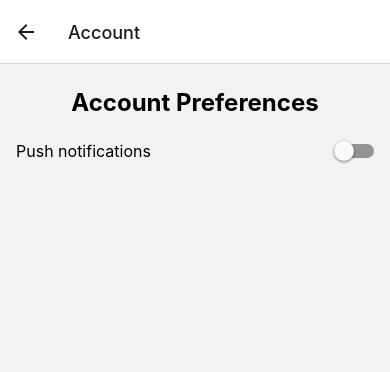
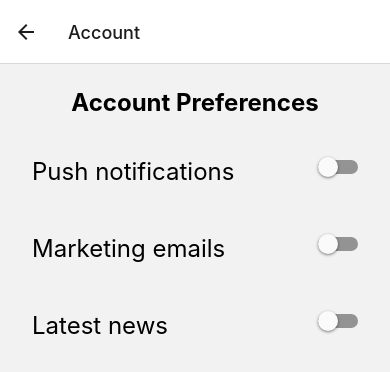
Before and after one commit to joktz/little-lemon-app, a React Native app: screen /Account in a window 390 px wide. Shown: the top 372 px of the page. Built offline with nearby package versions, Linux system fonts and the light colour scheme.

Commit message:
Feat: Added marketing and news switches with matching states.

```diff
--- a/screens/Account.js
+++ b/screens/Account.js
@@ -2,12 +2,25 @@ import React, {useState} from 'react';
 import {View, Text, StyleSheet, Switch} from 'react-native';
 
 const AccountScreen = () => {
+    const [push, setPush] = useState(false);
+    const [marketing, setMarketing] = useState(false);
+    const [news, setNews] = useState(false);
+
+
     return (
         <View style={styles.container}>
             <Text style={styles.header}>Account Preferences</Text>
             <View style={styles.settingCard}>
                 <Text style={styles.settingText}>Push notifications</Text>
-                <Switch />
+                <Switch value={push} onValueChange={setPush} />
+            </View>
+            <View style={styles.settingCard}>
+                <Text style={styles.settingText}>Marketing emails</Text>
+                <Switch value={marketing} onValueChange={setMarketing} />
+            </View>
+            <View style={styles.settingCard}>
+                <Text style={styles.settingText}>Latest news</Text>
+                <Switch value={news} onValueChange={setNews} />
             </View>
         </View>
     )
@@ -27,10 +40,11 @@ const styles = StyleSheet.create({
     settingCard: {
         flexDirection: 'row',
         justifyContent: 'space-between',
-        padding: 8
+        padding: 8,
+        margin: 16
     },
     settingText: {
-        fontSize: 16,
+        fontSize: 24,
         alignItems: 'center',
     }
 })
```
